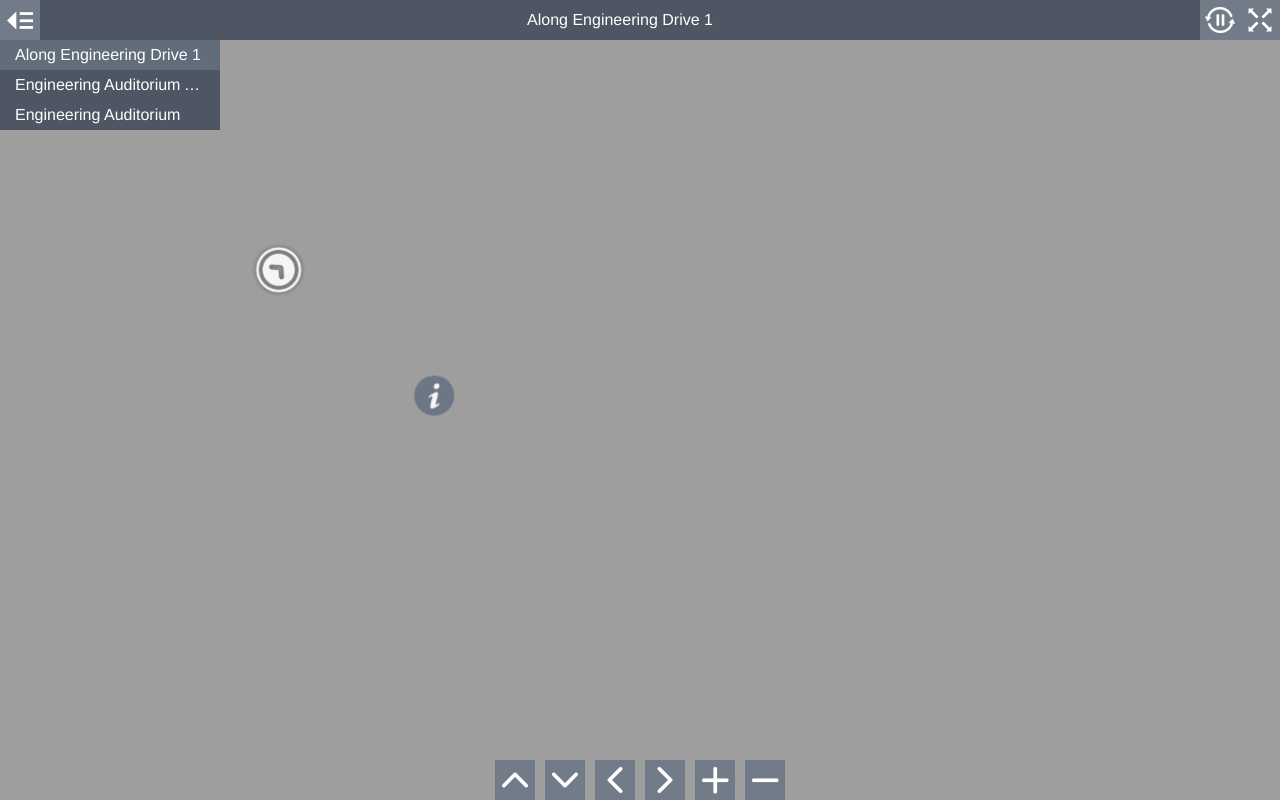
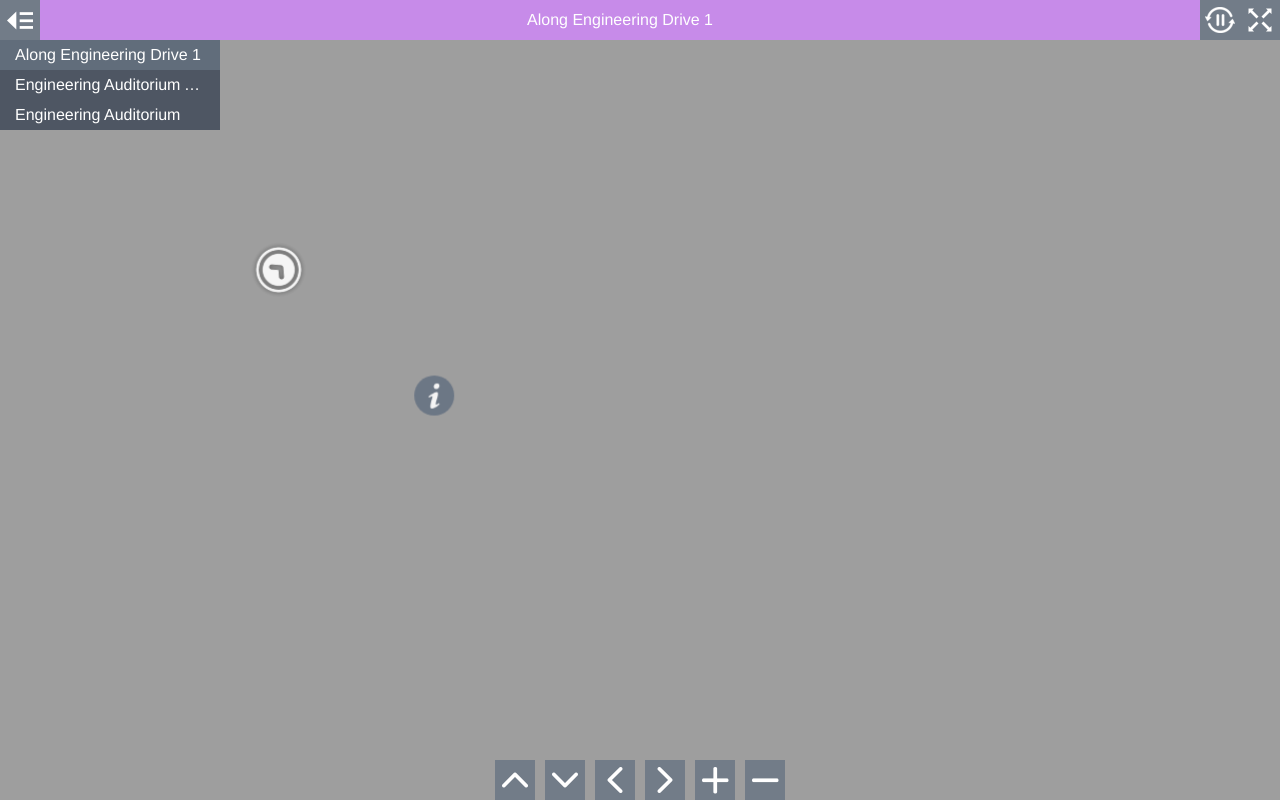
Before and after one commit to guoyuann/Yuan, a plain HTML site: page index.html in a window 1280 px wide. Drawn offline with Linux system fonts and the light colour scheme; animation ran at ten frames a second.

Commit message:
Update style.css

```diff
--- a/style.css
+++ b/style.css
@@ -79,8 +79,8 @@ body.multiple-scenes.mobile #titleBar {
   height: 100%;
   line-height: 30px;
   padding: 5px;
-  background-color: rgb(58,68,84);
-  background-color: rgba(58,68,84,0.8);
+  background-color: rgb(209,134,252);
+  background-color: rgba(209,134,252,0.8);
   overflow: hidden;
   text-overflow: ellipsis;
   white-space: nowrap;
```
